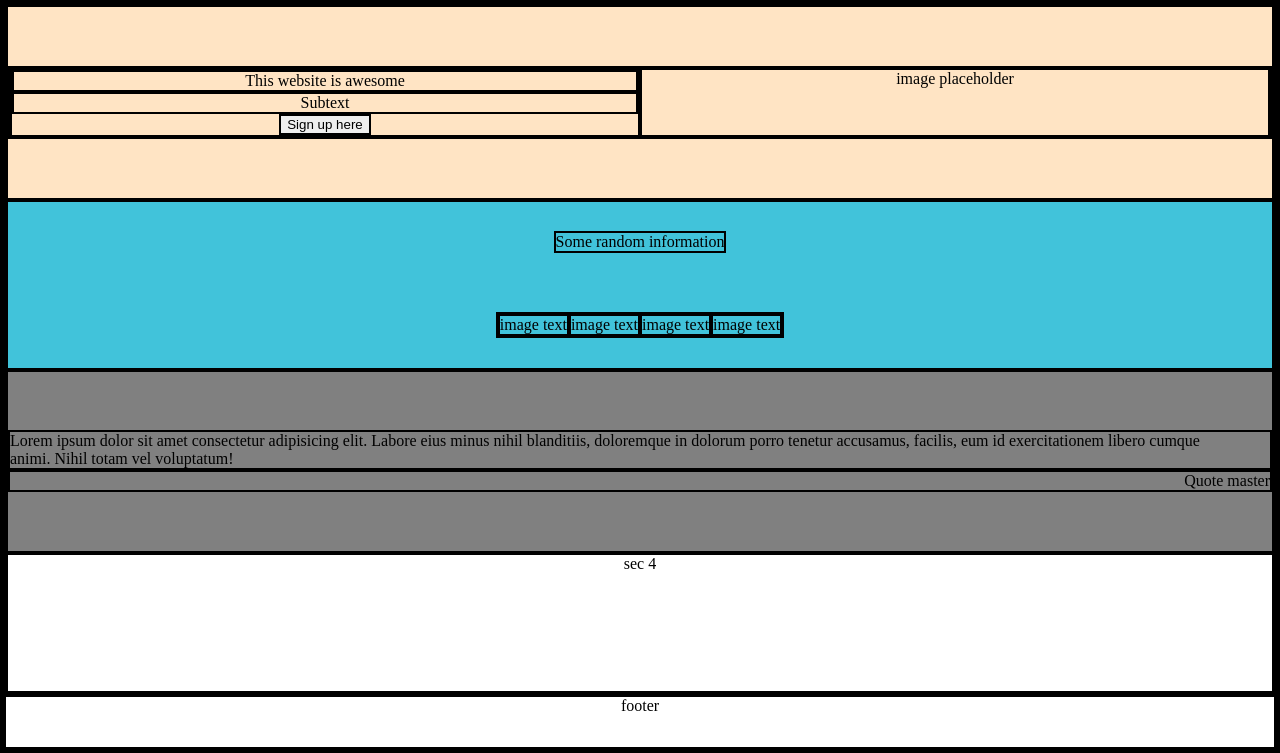
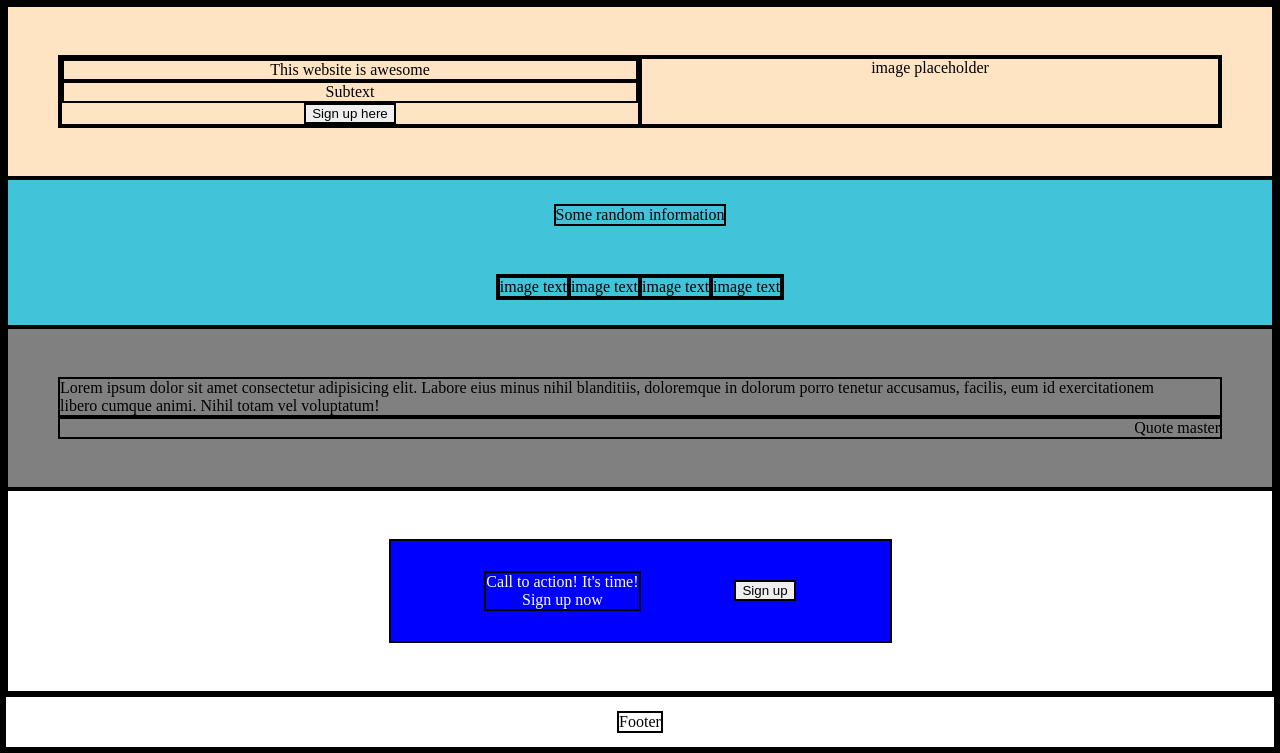
Before and after one commit to leongjinkai/landing-page, a plain HTML site: page index.html in a window 1280 px wide. Shown: the part 55-808 px from the top of the page. Drawn offline with Linux system fonts and the light colour scheme.

Commit message:
Formatted section 4 and footer

```diff
--- a/index.html
+++ b/index.html
@@ -66,14 +66,17 @@
                 Quote master
             </div>
         </section>
-        <section>
+        <section class="sec-4">
             <!-- CTA -->
-            sec 4
+            <div class="sec-4 content">
+                <div class="sec-4 content-text">Call to action! It's time!<br>Sign up now</div>
+                <button>Sign up</button>
+            </div>
         </section>
     </main>
     <footer>
         <!-- Copyright @Leong Jin Kai -->
-        footer
+        <div class="footer">Footer</div>
     </footer>
 </body>
 </html>
--- a/styles.css
+++ b/styles.css
@@ -1,6 +1,15 @@
 * {
     border: 2px solid rgb(0, 0, 0);
     text-align: center;
+}
+
+header,
+[class="sec-1"],
+[class="sec-2"],
+[class="sec-3"],
+[class="sec-4"] {
+    padding-left: 50px;
+    padding-right: 50px;
 }
 
 body {
@@ -23,7 +32,6 @@ main > * {
 
 header {
     margin: 0px;
-    padding: 0px;
     height: 50px;
     display: flex;
     justify-content: space-between;
@@ -89,6 +97,26 @@ li {
     text-align: right;
 }
 
+[class="sec-4"] {
+    display: flex;
+    justify-content: center;
+    align-items: center;
+}
+
+.sec-4.content {
+    display: flex;
+    justify-content: space-evenly;
+    align-items: center;
+    background-color: blue;
+    color: white;
+    width: 499px;
+    height: 100px;
+}
+
+
 footer {
+    display: flex;
+    justify-content: center;
+    align-items: center;
     height: 50px;
 }
```
